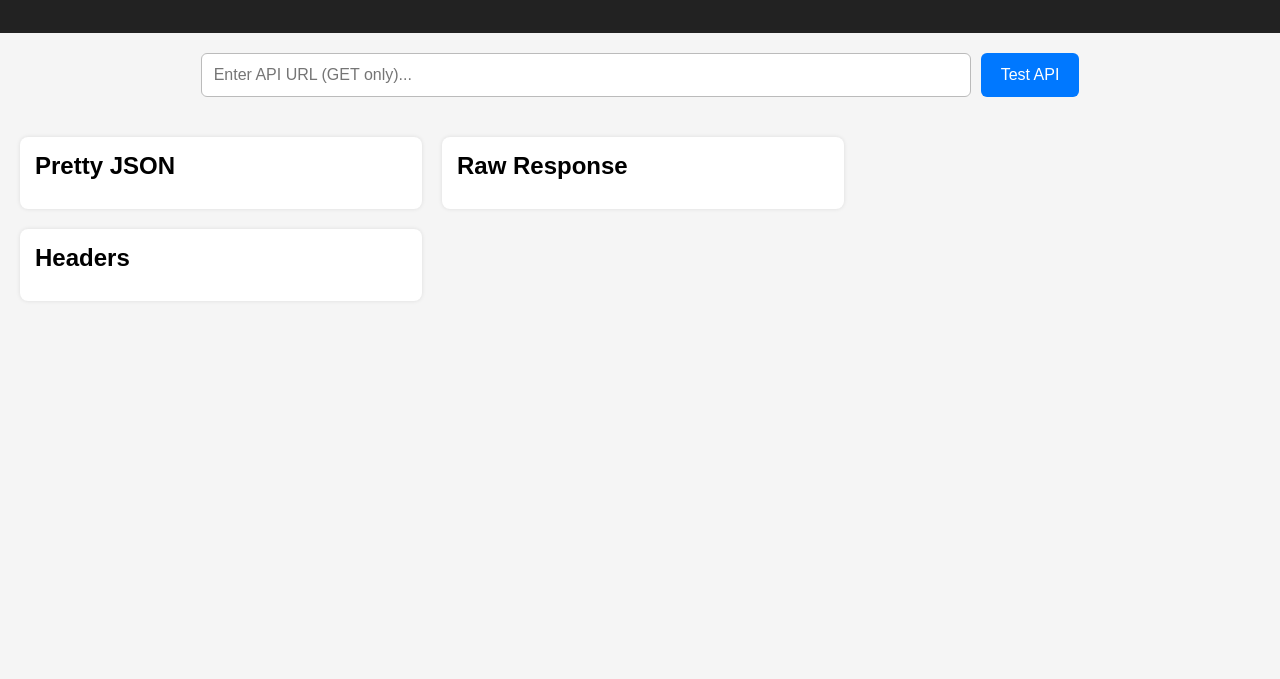
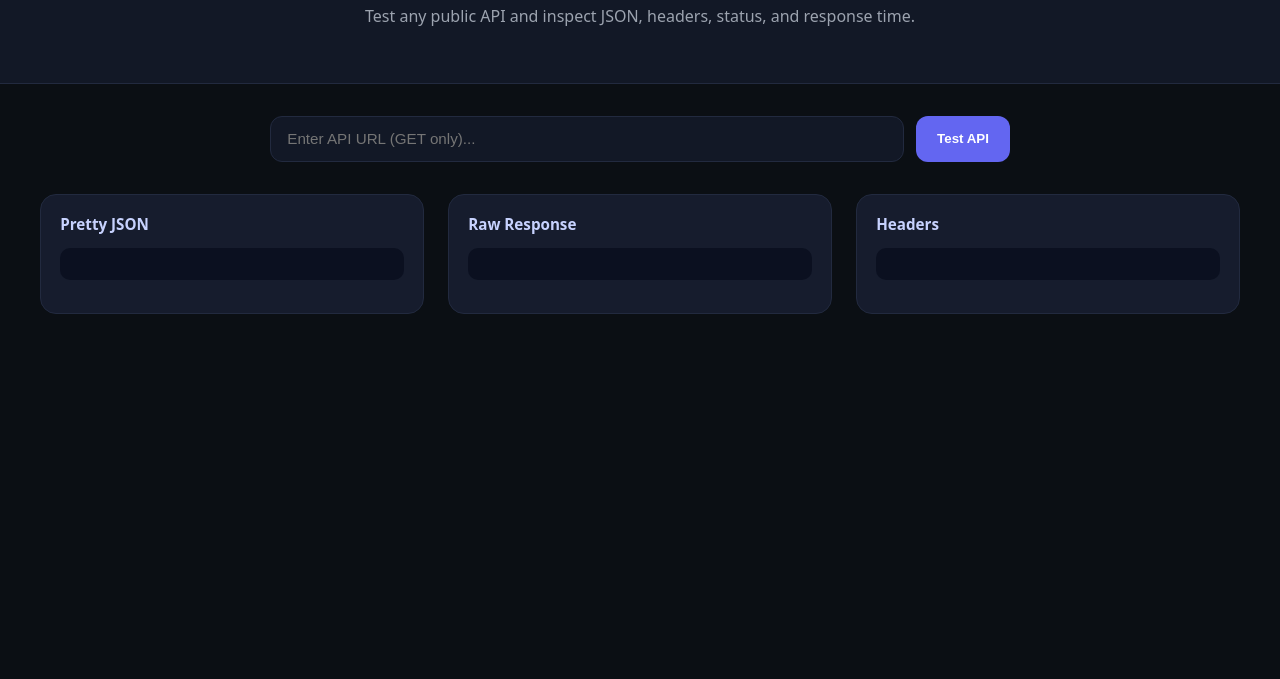
Before and after one commit to ashokchandru/api_response_explorer, a plain HTML site: page index.html in a window 1280 px wide. Shown: the part 121-800 px from the top of the page. Drawn offline with Linux system fonts and the light colour scheme.

Commit message:
Style update
modern theme

```diff
--- a/style.css
+++ b/style.css
@@ -1,81 +1,126 @@
+:root {
+  --bg: #0b0f14;
+  --panel: #121826;
+  --tile: #161c2d;
+  --border: #222a3f;
+  --text: #e5e7eb;
+  --muted: #9ca3af;
+  --accent: #6366f1;
+}
+
+/* ---------- Base ---------- */
+
 body {
   margin: 0;
-  padding: 0;
-  font-family: Arial, sans-serif;
-  background: #f5f5f5;
+  font-family: system-ui, -apple-system, Segoe UI, Roboto, sans-serif;
+  background: var(--bg);
+  color: var(--text);
 }
 
+/* ---------- Header ---------- */
+
 header {
-  background: #222;
-  color: #fff;
-  padding: 20px;
+  background: var(--panel);
+  border-bottom: 1px solid var(--border);
+  padding: 2.5rem 1rem;
   text-align: center;
 }
+
+header p {
+  color: var(--muted);
+}
+
+/* ---------- Input ---------- */
 
 .input-section {
   display: flex;
   justify-content: center;
-  padding: 20px;
-  gap: 10px;
+  gap: .75rem;
+  padding: 2rem 1rem;
 }
 
 input {
-  width: 60%;
-  padding: 12px;
-  font-size: 16px;
-  border-radius: 6px;
-  border: 1px solid #bbb;
+  width: min(600px, 100%);
+  background: var(--panel);
+  border: 1px solid var(--border);
+  border-radius: 12px;
+  padding: .85rem 1rem;
+  font-size: .95rem;
+  color: var(--text);
+}
+
+input:focus {
+  outline: none;
+  border-color: var(--accent);
 }
 
 button {
-  padding: 12px 20px;
-  font-size: 16px;
-  background: #0078ff;
+  background: var(--accent);
   border: none;
   color: white;
-  border-radius: 6px;
+  padding: .85rem 1.3rem;
+  border-radius: 12px;
+  font-weight: 600;
   cursor: pointer;
 }
 
 button:hover {
-  background: #005fcc;
+  filter: brightness(1.1);
 }
 
+/* ---------- Summary ---------- */
+
+.summary {
+  margin: 0 auto 2rem;
+  max-width: 1000px;
+  padding: 1rem;
+  background: var(--panel);
+  border: 1px solid var(--border);
+  border-radius: 14px;
+  display: grid;
+  grid-template-columns: repeat(auto-fit, minmax(160px, 1fr));
+  gap: 1rem;
+}
+
+/* ---------- Panels ---------- */
+
 .container {
-  display: flex;
-  flex-wrap: wrap;
-  padding: 20px;
-  gap: 20px;
+  max-width: 1200px;
+  margin: auto;
+  padding: 0 1rem 3rem;
+  display: grid;
+  grid-template-columns: repeat(auto-fit, minmax(320px, 1fr));
+  gap: 1.5rem;
 }
 
 .panel {
-  background: white;
-  padding: 15px;
-  border-radius: 8px;
-  box-shadow: 0 0 4px rgba(0,0,0,0.1);
-  width: 30%;
-  min-width: 300px;
-  max-height: 400px;
+  background: var(--tile);
+  border: 1px solid var(--border);
+  border-radius: 16px;
+  padding: 1.2rem;
+  max-height: 420px;
   overflow-y: auto;
 }
 
 .panel h2 {
-  margin: 0 0 10px;
+  margin: 0 0 .75rem;
+  font-size: .95rem;
+  color: #c7d2fe;
 }
 
+/* ---------- Code ---------- */
+
 pre {
+  background: #0b1020;
+  border-radius: 10px;
+  padding: 1rem;
+  font-size: .85rem;
+  line-height: 1.5;
   white-space: pre-wrap;
-  word-wrap: break-word;
-  font-size: 14px;
+  word-break: break-word;
 }
 
-.summary {
-  background: #fff;
-  padding: 15px;
-  margin: 0 20px;
-  border-radius: 8px;
-  box-shadow: 0 0 4px rgba(0,0,0,0.1);
-}
+/* ---------- Utilities ---------- */
 
 .hidden {
   display: none;
```
